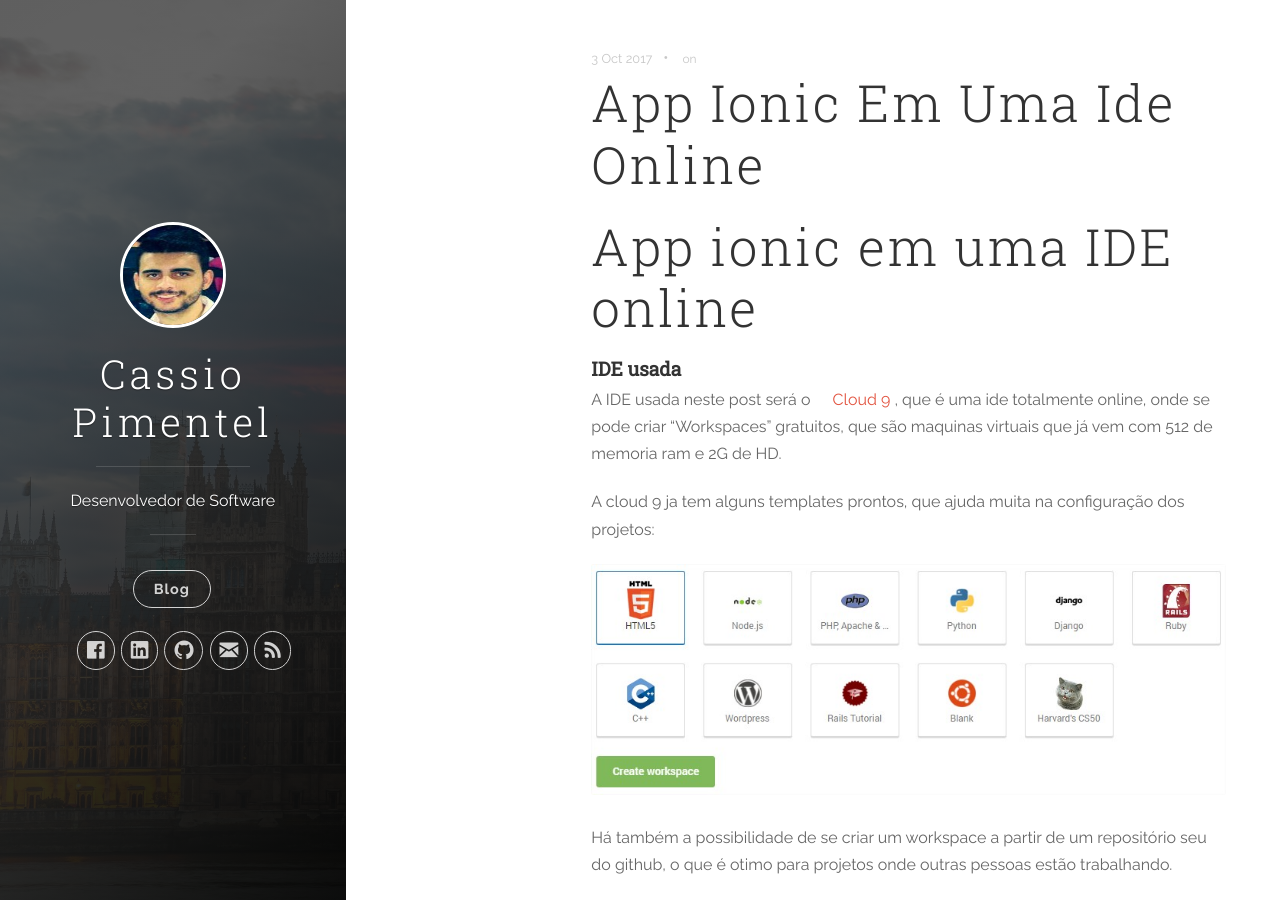
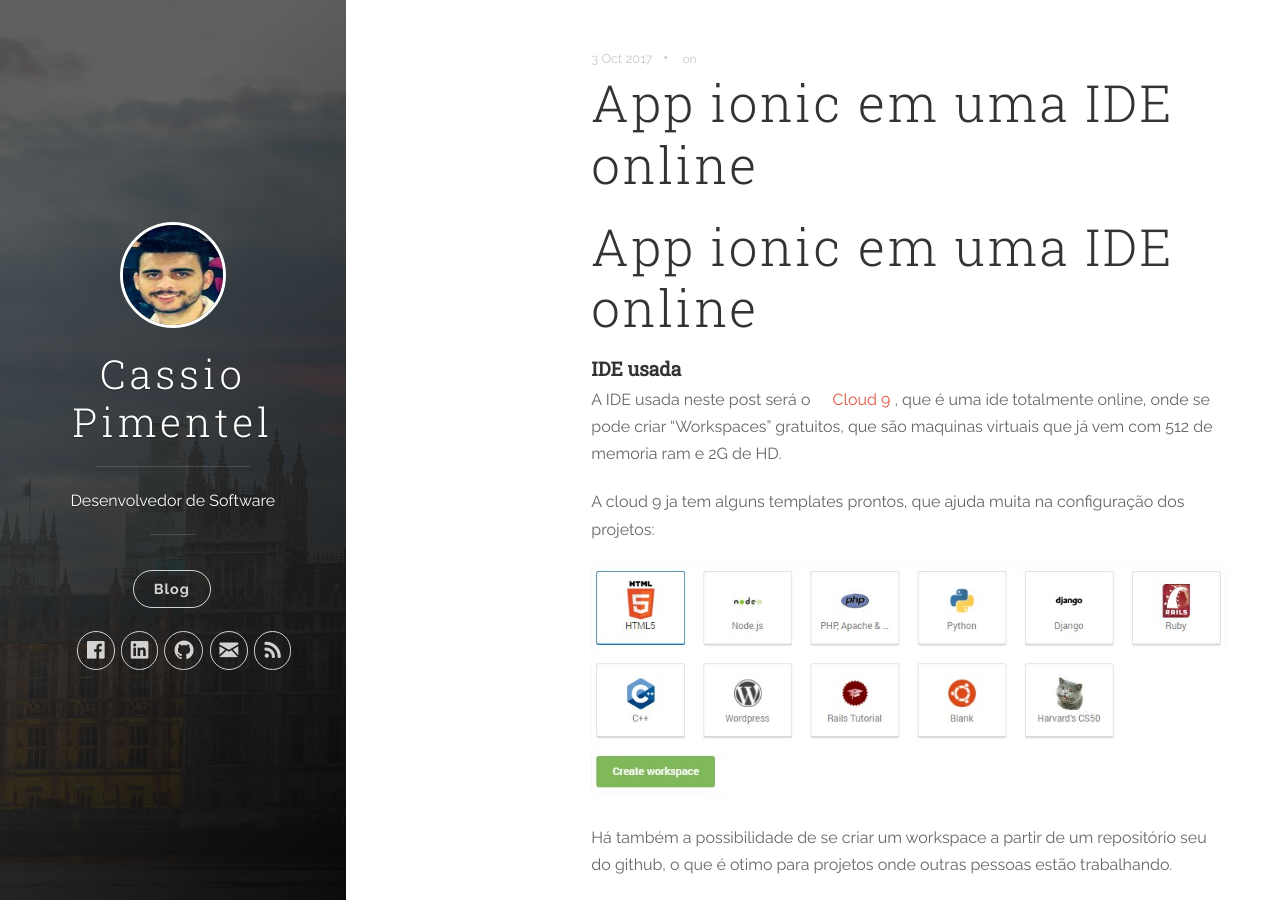
Before and after one commit to CassioPimentel/cassiopimentel.github.io, a Jekyll site: the page built from _posts/2017-10-03-App-ionic-em-uma-IDE-online.markdown, in a window 1280 px wide and 900 px high. Built offline with Jekyll 4.4.1, drawn with Linux system fonts in a browser that asks for light colours; nearby versions of some CDN libraries; comment, search, counter and statistics services are not loaded; part of the change alters nothing that is shown.

```diff
--- a/_posts/2017-10-03-App-ionic-em-uma-IDE-online.markdown
+++ b/_posts/2017-10-03-App-ionic-em-uma-IDE-online.markdown
@@ -1,3 +1,10 @@
+---
+title: "App ionic em uma IDE online"
+date: "2017-10-03"
+description: "App ionic em uma IDE online"
+
+---
+
 App ionic em uma IDE online
 ===================
 
```
